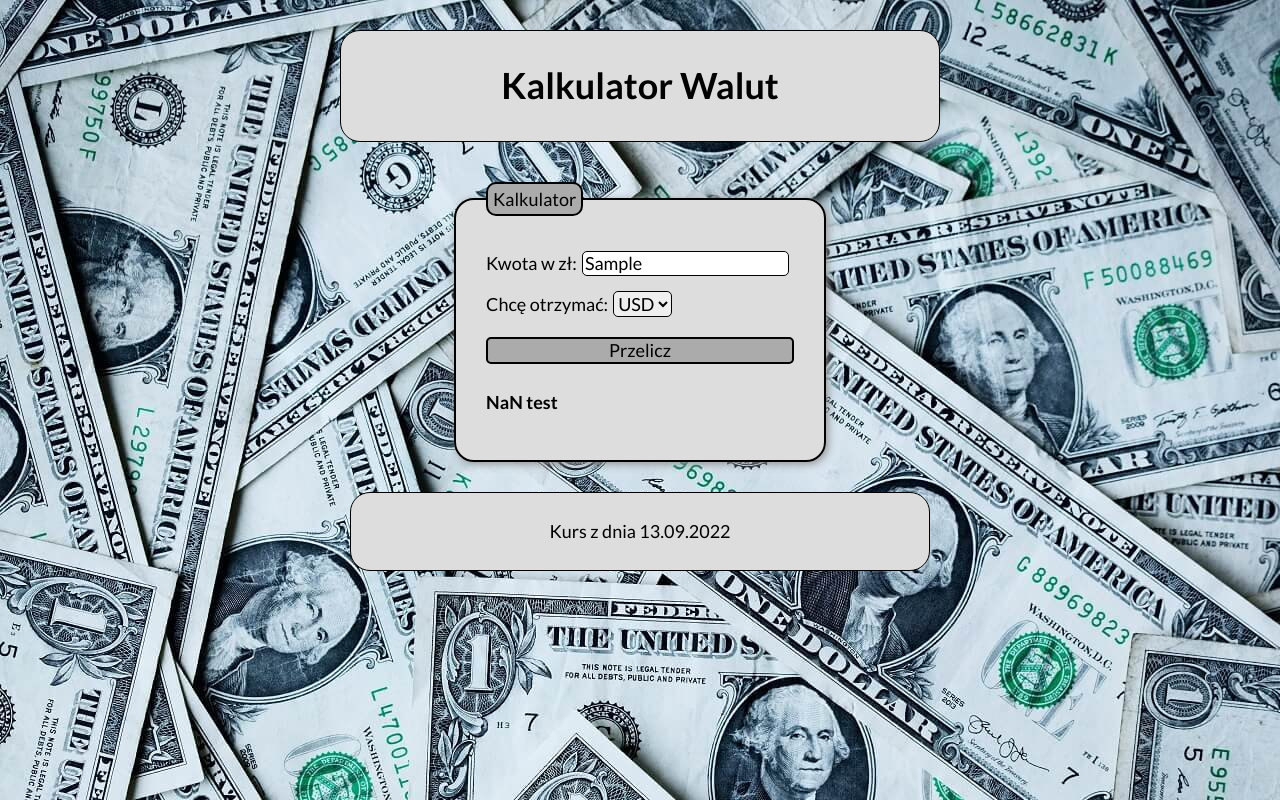
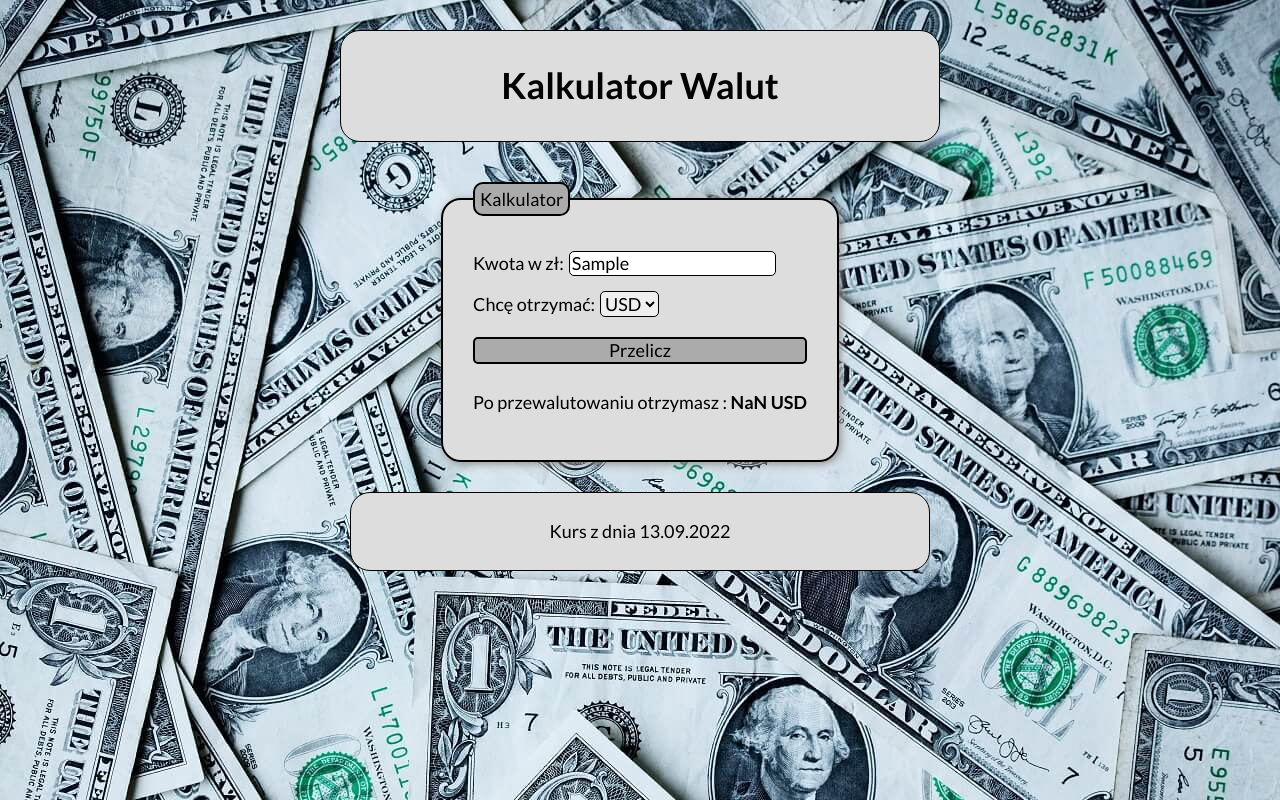
Before and after one commit to FilipBuchwald/currency-converter-react, a React (Create React App) app: page / in a window 1280 px wide. Both pictures are taken after typing "Sample" into the empty fields and a click on the button "Przelicz". Built offline with nearby package versions, Linux system fonts and the light colour scheme.

Commit message:
added correct result display

```diff
--- a/src/App.js
+++ b/src/App.js
@@ -29,6 +29,6 @@ function App() {
     </Container>
 
   );
-}
+};
 
 export default App;
--- a/src/Form/Result/index.js
+++ b/src/Form/Result/index.js
@@ -4,8 +4,11 @@ export const Result = ({ result }) => (
     <p>
         {result !== undefined && (
             <>
+                <span>
+                    Po przewalutowaniu otrzymasz :
+                </span>
                 <strong>
-                    {result.targetAmount} test
+                    &nbsp;{result.targetAmount.toFixed(2)}&nbsp;{result.currency}
                 </strong>
             </>
         )}
--- a/src/Form/index.js
+++ b/src/Form/index.js
@@ -3,7 +3,7 @@ import "./style.css"
 import { currencyBase } from "./CurrencyBase";
 import { Result } from "./Result";
 
-const Form = ({result, calculateResult}) => {
+const Form = ({ result, calculateResult }) => {
     const onFormSubmit = (event) => {
         event.preventDefault();
         calculateResult(currency, amount);
@@ -27,7 +27,7 @@ const Form = ({result, calculateResult}) => {
                         </span>
                         <input
                             value={amount}
-                            onChange={({target}) => setAmount(target.amount)}
+                            onChange={({ target }) => setAmount(target.value)}
                             className="form__field"
                             placeholder="Wpisz kwotę"
                             required
@@ -55,11 +55,8 @@ const Form = ({result, calculateResult}) => {
                         </select>
                     </label>
                 </div>
-
                 <button className="form__button ">Przelicz</button>
-
                 <Result result={result} />
-
             </fieldset>
         </form>
     );
```
